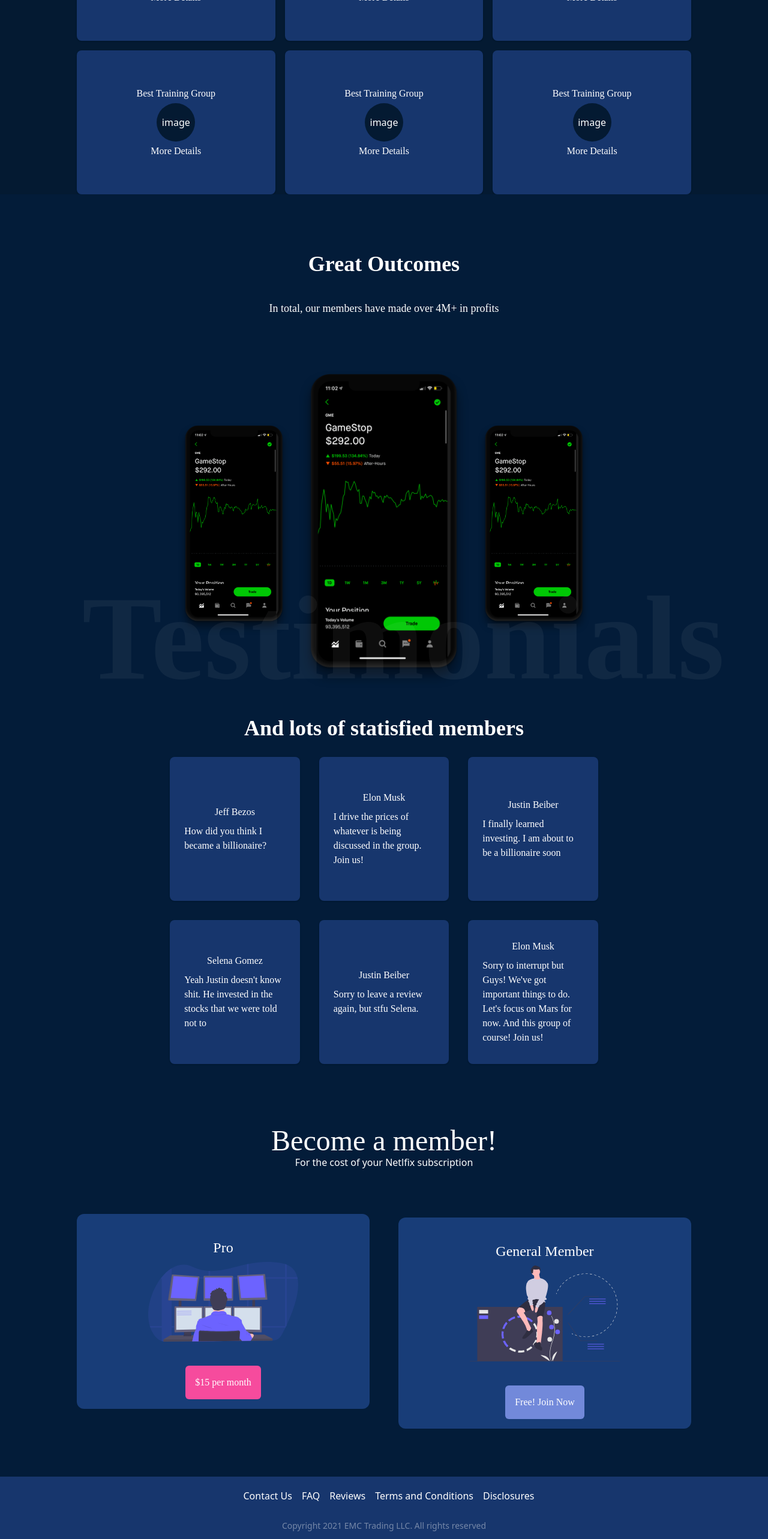
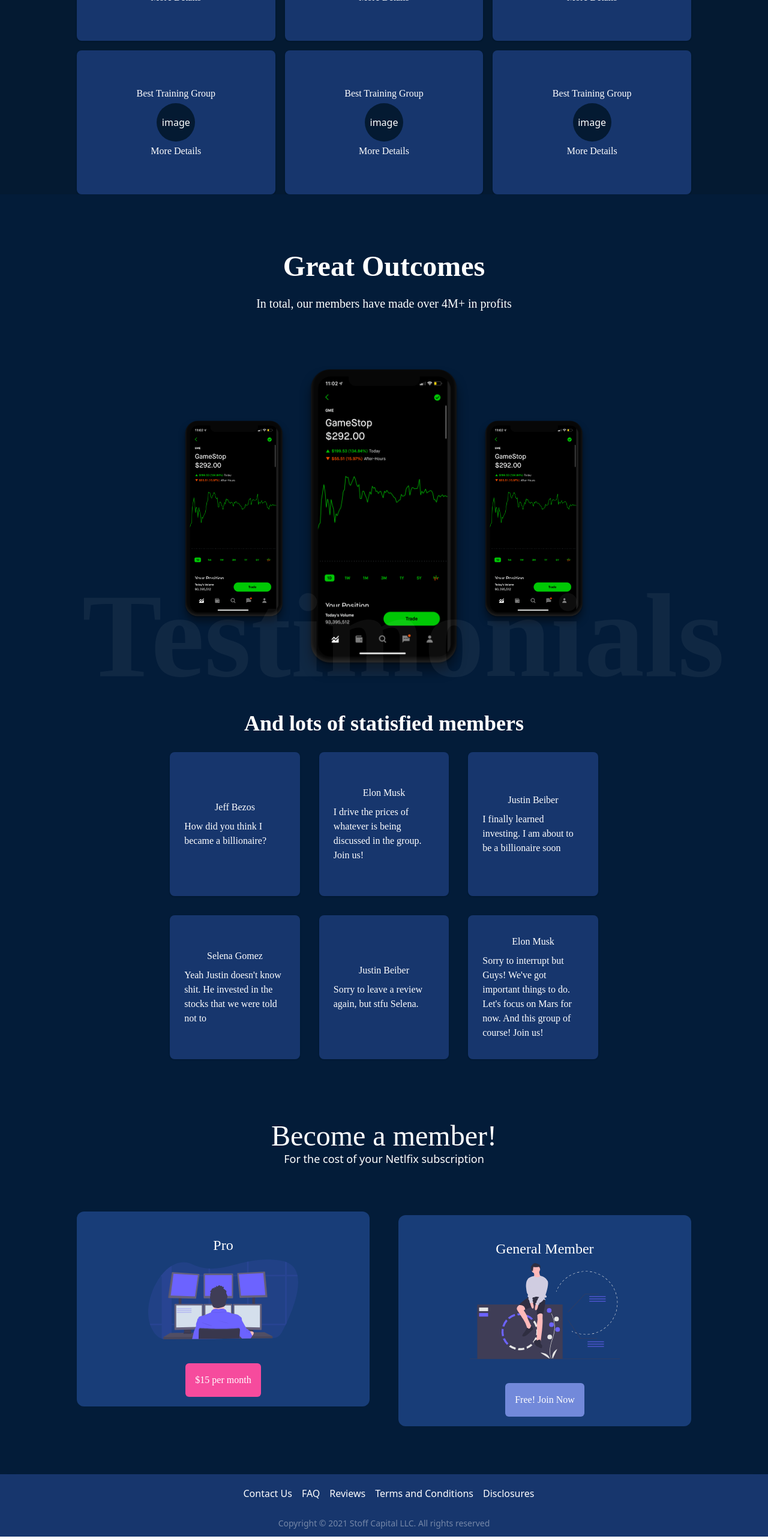
Before and after one commit to Varuas37/emctrading, a React (Create React App) app: page / in a window 1280 px wide. Shown: the part 1164-3730 px from the top of the page at 60% size. Built offline with nearby package versions, Linux system fonts and the light colour scheme.

Commit message:
changed a few font size

```diff
--- a/src/Components/Footer/Footer.js
+++ b/src/Components/Footer/Footer.js
@@ -29,9 +29,9 @@ function Footer() {
 		},
 	];
 	return (
-		<footer>
+		<footer className="shadow-lg ">
 			<div
-				className="bg-secondarybg w-full text-white flex flex-col items-center justify-center space-y-4 pt-5"
+				className="bg-secondarybg w-full text-white flex flex-col items-center justify-center space-y-4 pt-5   "
 				style={{ maxHeight: '150px' }}
 			>
 				<nav className="space-x-4 pl-4">
@@ -43,7 +43,7 @@ function Footer() {
 						))}
 				</nav>
 				<div className="text-white text-sm opacity-40 p-3 text-center w-full">
-					Copyright 2021 EMC Trading LLC. All rights reserved
+					Copyright © 2021 Stoff Capital LLC. All rights reserved
 				</div>
 			</div>
 		</footer>
--- a/src/Components/Testimonials/Testimonials.js
+++ b/src/Components/Testimonials/Testimonials.js
@@ -40,13 +40,13 @@ function Testimonials() {
 		<section id="reviews" className="relative sm:px-6 lg:px-8 bg-lightbluebg w-full p-4 text-white">
 			<div className="flex flex-justify items-center flex-col pt-20" style={{ fontFamily: 'Gilroy' }}>
 				<h1
-					className="flex flex-col font-bold text-3xl sm:text-4xl flex-wrap"
+					className="flex flex-col font-bold text-4xl sm:text-5xl flex-wrap"
 					style={{ fontFamily: 'Gilroy-ExtraBold' }}
 				>
 					Great Outcomes
 				</h1>
 
-				<p className="sm:text-lg mt-5 sm:mt-10 text-base">In total, our members have made over 4M+ in profits</p>
+				<p className="sm:text-xl mt-4 text-lg sm:mt-6 text-base">In total, our members have made over 4M+ in profits</p>
 			</div>
 			<div className="flex flex-row items-center justify-center mt-20 z-10">
 				<img
--- a/src/Page/Pricing/Pricing.js
+++ b/src/Page/Pricing/Pricing.js
@@ -35,7 +35,7 @@ function Pricing(props) {
 			>
 				Become a member!
 			</div>
-			<p className="text-white">For the cost of your Netlfix subscription</p>
+			<p className="text-white text-lg">For the cost of your Netlfix subscription</p>
 
 			<div className="w-4/5 flex flex-col sm:flex-row justify-center items-center mt-10 sm:space-x-12 space-y-10">
 				{pricing &&
```
Also changed, not shown: 1 other file (tests, documents, lock files or other folders).
